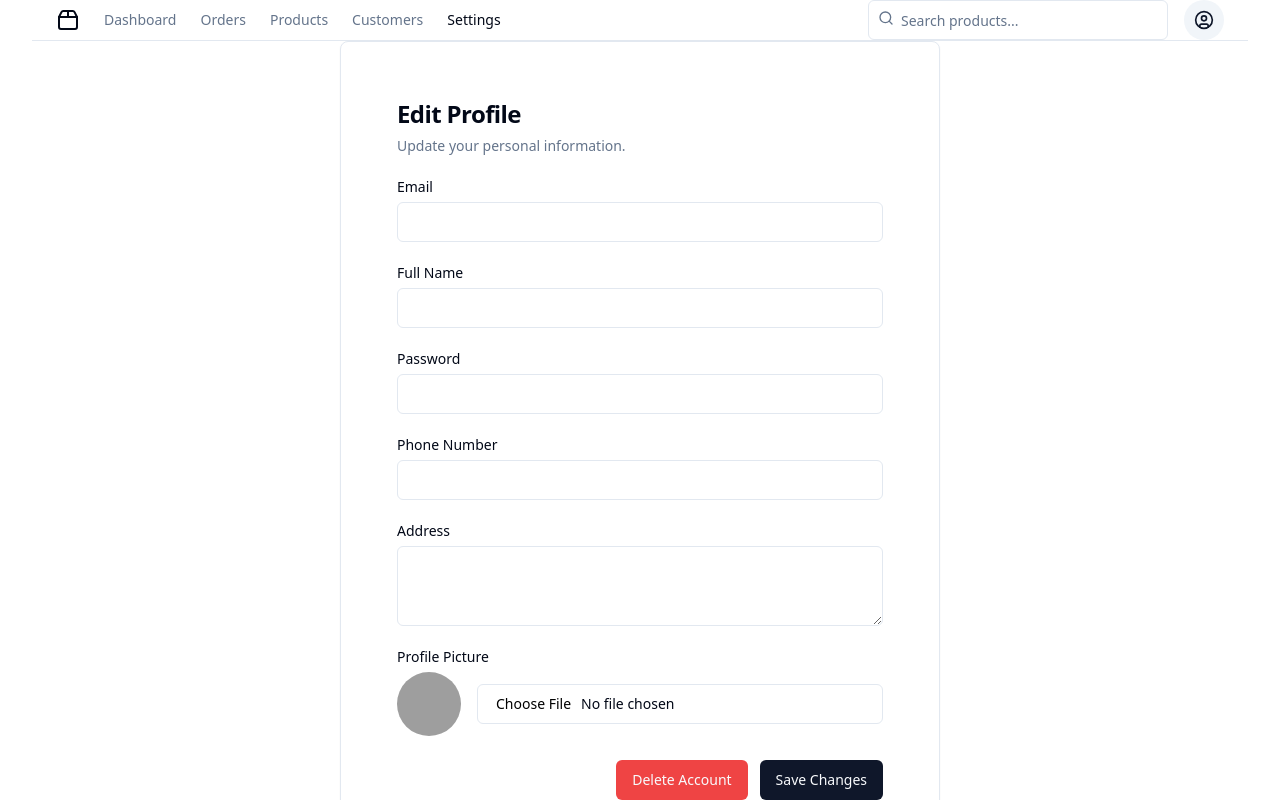
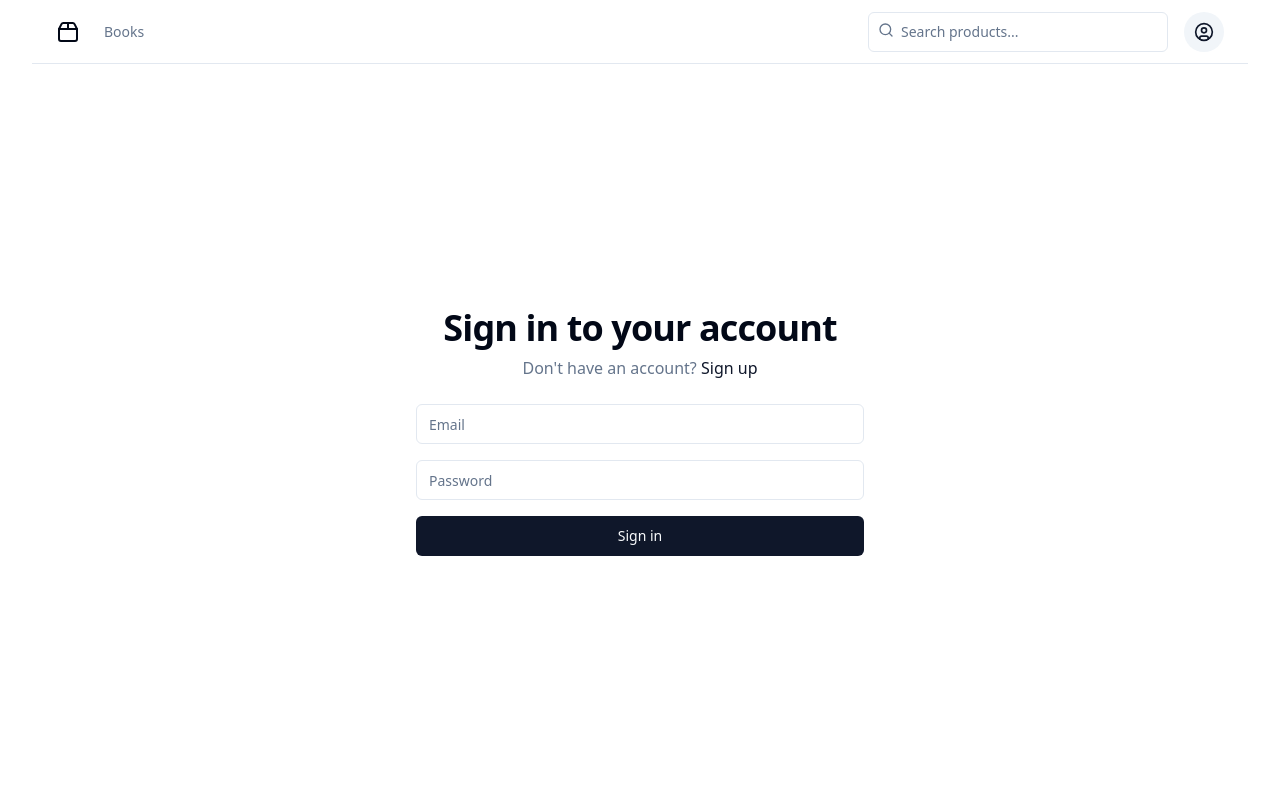
Before and after one commit to devanada/library-app, a React (Vite) app: page /login in a window 1280 px wide. Built offline with nearby package versions, Linux system fonts and the light colour scheme; no server answers; grey boxes are pictures that could not be loaded.

Commit message:
feat: implement routing

```diff
--- a/package.json
+++ b/package.json
@@ -24,6 +24,7 @@
     "react": "^18.3.1",
     "react-dom": "^18.3.1",
     "react-hook-form": "^7.52.0",
+    "react-router-dom": "^6.24.0",
     "tailwind-merge": "^2.3.0",
     "tailwindcss-animate": "^1.0.7",
     "zod": "^3.23.8"
--- a/src/components/book-card.tsx
+++ b/src/components/book-card.tsx
@@ -1,4 +1,5 @@
 import { IBook } from "@/utils/types/books";
+import { Link } from "react-router-dom";
 
 interface Props {
   data: IBook;
@@ -10,9 +11,9 @@ const BookCard = (props: Props) => {
   const { data, navigate } = props;
 
   return (
-    <a
+    <Link
       className="flex flex-col p-4 w-48 md:w-56 lg:w-64 h-fit items-center gap-3"
-      href={navigate}
+      to={navigate}
       data-testid={props["data-testid"]}
     >
       <figure className="overflow-hidden shadow-md shadow-neutral-300">
@@ -28,7 +29,7 @@ const BookCard = (props: Props) => {
         {data.title}
       </p>
       <p className="text-muted-foreground text-sm text-center">{data.author}</p>
-    </a>
+    </Link>
   );
 };
 
--- /dev/null
+++ b/src/components/custom-formfield.tsx
@@ -0,0 +1,14 @@
+const CustomFormField = () => {
+  return <div></div>;
+};
+
+const CustomFormSelect = () => {
+  return <div></div>;
+};
+
+const CustomFormDatePicker = () => {
+  return <div></div>;
+};
+
+export { CustomFormField, CustomFormSelect, CustomFormDatePicker };
+// Named export
--- a/src/components/navbar.tsx
+++ b/src/components/navbar.tsx
@@ -1,4 +1,5 @@
 import { CircleUser, Menu, Package2, Search } from "lucide-react";
+import { Link } from "react-router-dom";
 
 import { Sheet, SheetContent, SheetTrigger } from "@/components/ui/sheet";
 import { Button } from "@/components/ui/button";
@@ -16,43 +17,19 @@ const Navbar = () => {
   return (
     <header className="sticky top-0 flex h-16 items-center gap-4 border-b bg-background px-4 md:px-6">
       <nav className="hidden flex-col gap-6 text-lg font-medium md:flex md:flex-row md:items-center md:gap-5 md:text-sm lg:gap-6">
-        <a
-          href="#"
+        <Link
+          to="/"
           className="flex items-center gap-2 text-lg font-semibold md:text-base"
         >
           <Package2 className="h-6 w-6" />
           <span className="sr-only">Library App</span>
-        </a>
-        <a
-          href="#"
+        </Link>
+        <Link
+          to="/books"
           className="text-muted-foreground transition-colors hover:text-foreground"
         >
-          Dashboard
-        </a>
-        <a
-          href="#"
-          className="text-muted-foreground transition-colors hover:text-foreground"
-        >
-          Orders
-        </a>
-        <a
-          href="#"
-          className="text-muted-foreground transition-colors hover:text-foreground"
-        >
-          Products
-        </a>
-        <a
-          href="#"
-          className="text-muted-foreground transition-colors hover:text-foreground"
-        >
-          Customers
-        </a>
-        <a
-          href="#"
-          className="text-foreground transition-colors hover:text-foreground"
-        >
-          Settings
-        </a>
+          Books
+        </Link>
       </nav>
       <Sheet>
         <SheetTrigger asChild>
@@ -63,28 +40,19 @@ const Navbar = () => {
         </SheetTrigger>
         <SheetContent side="left">
           <nav className="grid gap-6 text-lg font-medium">
-            <a
-              href="#"
+            <Link
+              to="/"
               className="flex items-center gap-2 text-lg font-semibold"
             >
               <Package2 className="h-6 w-6" />
               <span className="sr-only">Library App</span>
-            </a>
-            <a href="#" className="text-muted-foreground hover:text-foreground">
-              Dashboard
-            </a>
-            <a href="#" className="text-muted-foreground hover:text-foreground">
-              Orders
-            </a>
-            <a href="#" className="text-muted-foreground hover:text-foreground">
-              Products
-            </a>
-            <a href="#" className="text-muted-foreground hover:text-foreground">
-              Customers
-            </a>
-            <a href="#" className="hover:text-foreground">
-              Settings
-            </a>
+            </Link>
+            <Link
+              to="/"
+              className="text-muted-foreground hover:text-foreground"
+            >
+              Books
+            </Link>
           </nav>
         </SheetContent>
       </Sheet>
@@ -112,6 +80,9 @@ const Navbar = () => {
             <DropdownMenuItem>Settings</DropdownMenuItem>
             <DropdownMenuItem>Support</DropdownMenuItem>
             <DropdownMenuSeparator />
+            <DropdownMenuItem asChild>
+              <Link to="/login">Login</Link>
+            </DropdownMenuItem>
             <DropdownMenuItem>Logout</DropdownMenuItem>
           </DropdownMenuContent>
         </DropdownMenu>
--- a/src/main.tsx
+++ b/src/main.tsx
@@ -1,6 +1,6 @@
 import React from "react";
 import ReactDOM from "react-dom/client";
-import App from "./pages/users/edit-profile";
+import App from "./routes";
 import "./styles/index.css";
 
 ReactDOM.createRoot(document.getElementById("root")!).render(
--- a/src/pages/auth/login.tsx
+++ b/src/pages/auth/login.tsx
@@ -1,3 +1,4 @@
+import { useNavigate } from "react-router-dom";
 import { useState } from "react";
 import Cookies from "js-cookie";
 
@@ -16,6 +17,7 @@ function Login() {
     email: "",
     password: "",
   });
+  const navigate = useNavigate();
 
   async function handleSubmit() {
     try {
@@ -26,7 +28,7 @@ function Login() {
       const response = await userLogin(body);
 
       Cookies.set("token", response.payload.token);
-      // TODO: add navigation after login
+      navigate("/");
     } catch (error) {
       alert(error);
     }
--- a/src/pages/index.tsx
+++ b/src/pages/index.tsx
@@ -46,7 +46,7 @@ export default function Index() {
           <BookCard
             key={book.id}
             data={book}
-            navigate="#"
+            navigate={`/books/${book.id}`}
             data-testid={`book-${book.id}`}
           />
         ))}
--- /dev/null
+++ b/src/pages/not-found.tsx
@@ -0,0 +1,23 @@
+import { Link } from "react-router-dom";
+
+import { Button } from "@/components/ui/button";
+import Layout from "@/components/layout";
+
+const NotFound = () => {
+  return (
+    <Layout>
+      <div className="h-full flex flex-col justify-center gap-4 mx-auto">
+        <p className="font-bold text-6xl text-center">404 Not Found</p>
+        <p className="tracking-widest font-medium text-center">
+          Sorry, we were unable to find that page
+        </p>
+        <Button>
+          <Link to="/">Back to Homepage</Link>
+        </Button>
+      </div>
+    </Layout>
+  );
+};
+
+export default NotFound;
+// Export default
--- /dev/null
+++ b/src/routes/index.tsx
@@ -0,0 +1,63 @@
+import { createBrowserRouter, RouterProvider } from "react-router-dom";
+
+import Homepage from "@/pages";
+import Login from "@/pages/auth/login";
+import Profile from "@/pages/users/profile";
+import EditProfile from "@/pages/users/edit-profile";
+import BookDetail from "@/pages/books/detail";
+import NotFound from "@/pages/not-found";
+import ProtectedRoute from "./protected-route";
+
+const Router = () => {
+  const router = createBrowserRouter([
+    {
+      element: <ProtectedRoute />,
+      children: [
+        {
+          path: "/",
+          element: <Homepage />,
+        },
+        {
+          path: "/login",
+          element: <Login />,
+        },
+        {
+          path: "/register",
+          element: <Login />, // TODO: Change to register page
+        },
+        {
+          path: "/profile",
+          element: <Profile />,
+        },
+        {
+          path: "/profile/edit",
+          element: <EditProfile />,
+        },
+        {
+          path: "/books",
+          element: <Homepage />,
+        },
+        {
+          path: "/books/:id_book",
+          element: <BookDetail />,
+        },
+        {
+          path: "/history-borrow",
+          element: <BookDetail />, // TODO: Change to history borrow
+        },
+        {
+          path: "/dashboard",
+          element: <BookDetail />, // TODO: Change to admin dashboard
+        },
+        {
+          path: "*",
+          element: <NotFound />,
+        },
+      ],
+    },
+  ]);
+
+  return <RouterProvider router={router} />;
+};
+
+export default Router;
--- /dev/null
+++ b/src/routes/protected-route.tsx
@@ -0,0 +1,31 @@
+import { Navigate, Outlet, useLocation } from "react-router-dom";
+import Cookies from "js-cookie";
+
+const ProtectedRoute = () => {
+  const { pathname } = useLocation();
+  const token = Cookies.get("token");
+
+  const authProtected = ["/login", "/register"];
+  const protectedByToken = [
+    "/profile",
+    "/profile/edit",
+    "history-borrow",
+    "/dashboard",
+  ];
+  const adminProtected = ["/dashboard"];
+  const userProtected = ["/history-borrow"];
+
+  if (authProtected.includes(pathname)) {
+    if (token) return <Navigate to="/" />;
+  }
+
+  if (protectedByToken.includes(pathname)) {
+    if (!token) return <Navigate to="/login" />;
+
+    // TODO: Add protected by role (admin & user)
+  }
+
+  return <Outlet />;
+};
+
+export default ProtectedRoute;
--- a/src/utils/apis/axios-with-config.ts
+++ b/src/utils/apis/axios-with-config.ts
@@ -14,4 +14,16 @@ axiosWithConfig.interceptors.request.use((axiosConfig) => {
   return axiosConfig;
 });
 
+axiosWithConfig.interceptors.response.use(
+  (response) => response,
+  (error) => {
+    if (error.response.status === 401) {
+      Cookies.remove("token"); // TODO: Implemenet global state
+      return;
+    }
+
+    return Promise.reject(error);
+  }
+);
+
 export default axiosWithConfig;
```
Also changed, not shown: 2 other files (tests, documents, lock files or other folders).
